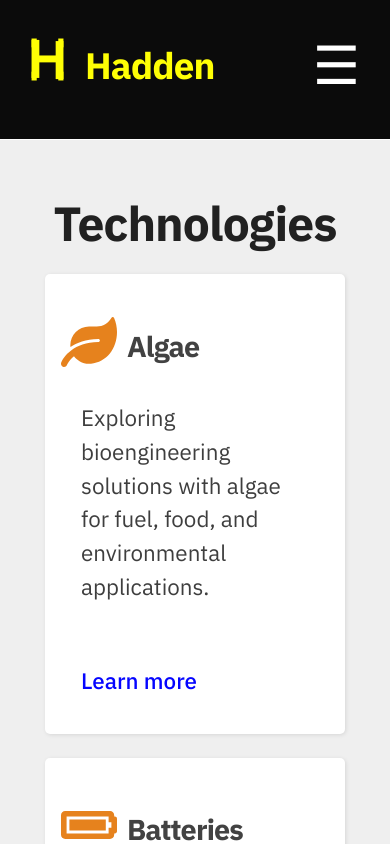
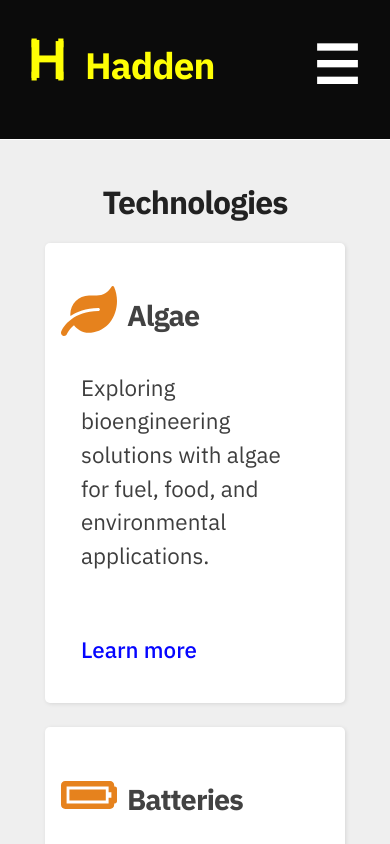
Before and after one commit to kironroy/hadden-industries-site, a React (Create React App) app: page /tech in a window 390 px wide. Shown: the top 844 px of the page. Built offline with nearby package versions, Linux system fonts and the light colour scheme.

Commit message:
H tags
+ Keeping H tags size consentient.

```diff
--- a/src/pages/Research.css
+++ b/src/pages/Research.css
@@ -8,6 +8,10 @@ form {
     max-width: 600px;
     margin-left: auto;
     margin-right: auto;
+  }
+
+  h1 {
+    font-size: 2rem;
   }
 
   /* Input Fields */
@@ -28,12 +32,12 @@ form {
   /* Submit Button */
   button {
     padding: 12px;
-    background-color: #007bff;
+    background-color: #0505ff;
     color: white;
     border: none;
     cursor: pointer;
     border-radius: 5px;
-    font-size: 16px;
+    font-weight: 600;
     transition: background 0.3s ease-in-out;
   }
 
@@ -92,8 +96,8 @@ form {
 
 /* Link Styles */
 .research-item a {
-  font-weight: bold;
-  color: #007bff;
+  font-weight: 600;
+  color: #0505ff;
   text-decoration: none;
 }
 
--- a/src/pages/Tech.css
+++ b/src/pages/Tech.css
@@ -85,7 +85,7 @@ nav {
 /* Adjust sizes for mobile */
 @media (max-width: 768px) {
   .tech-title {
-    font-size: 3rem; /* Bigger H1 for mobile */
+    font-size: 2rem; /* Bigger H1 for mobile */
   }
 
   .tech-description {
```
